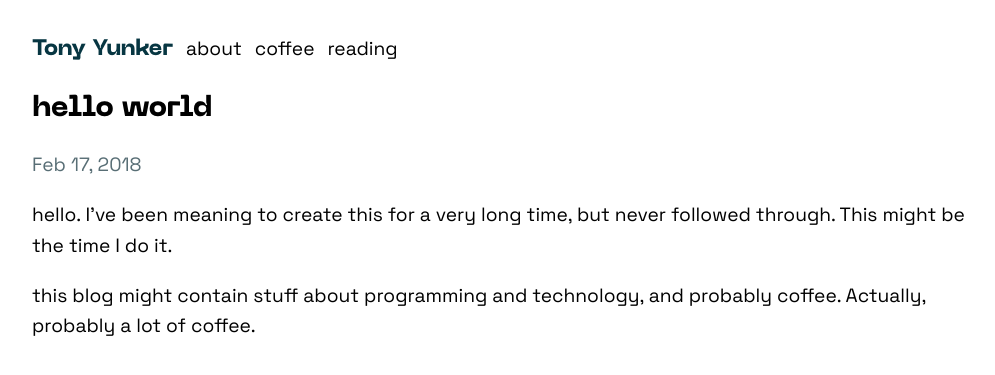
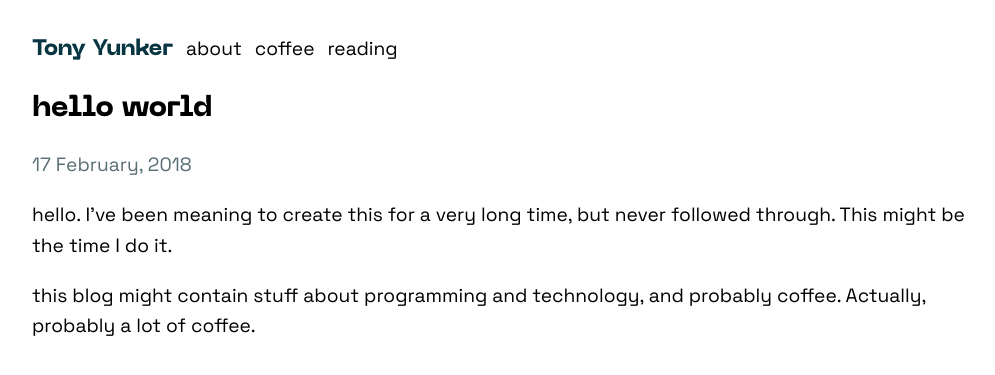
Before and after one commit to ayunker/ayunker.github.io, a Jekyll site: the page built from _posts/2018-02-17-hello-world.md, in a window 1280 px wide. Shown: the top 375 px of the page, without its empty margins (128-1123 px from the left). Built offline with Jekyll 4.4.1, drawn with Linux system fonts in a browser that asks for light colours.

Commit message:
UPDATE date format

```diff
--- a/_layouts/post.html
+++ b/_layouts/post.html
@@ -7,7 +7,7 @@ layout: default
     <h1 class="post-title" itemprop="name headline">{{ page.title | escape }}</h1>
     <p class="post-meta">
       <time datetime="{{ page.date | date_to_xmlschema }}" itemprop="datePublished">
-        {% assign date_format = site.minima.date_format | default: "%b %-d, %Y" %}
+        {% assign date_format = "%e %B, %Y" %}
         {{ page.date | date: date_format }}
       </time>
       {% if page.author %}
```
